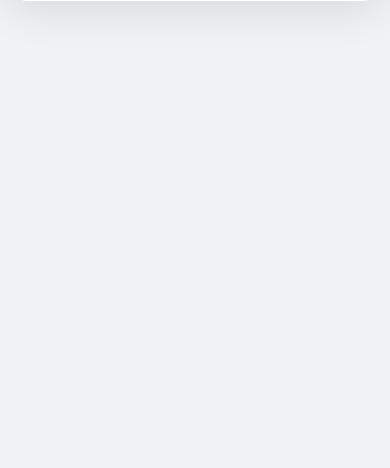
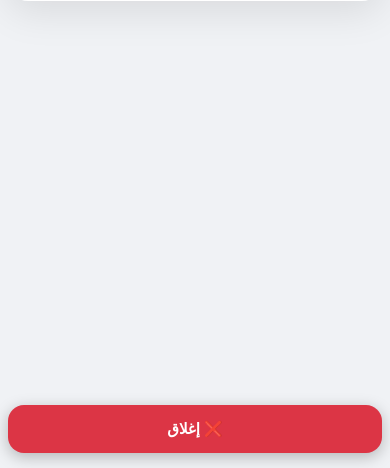
Before and after one commit to alfakharhm-source/AltaihWalKhathiTrade, a plain HTML site: page index.html in a window 390 px wide. Shown: the part 376-844 px from the top of the page. Drawn offline with Linux system fonts and the light colour scheme.

Commit message:
index.html

```diff
--- a/index.html
+++ b/index.html
@@ -560,9 +560,60 @@
         transform:rotate(360deg);
     }
 }
+/* زر إغلاق الصفحة */
+#closeAppBtn{
+    position:fixed;
+    bottom:15px;
+    left:50%;
+    transform:translateX(-50%);
+    z-index:99999;
+
+    background:#dc3545;
+    color:white;
+
+    border:none;
+    border-radius:16px;
+
+    padding:14px 28px;
+
+    font-size:16px;
+    font-weight:bold;
+
+    cursor:pointer;
+
+    box-shadow:0 4px 15px rgba(0,0,0,0.25);
+
+    transition:0.2s;
+}
+
+#closeAppBtn:hover{
+    transform:translateX(-50%) scale(1.05);
+}
+/* للهاتف */
+@media (max-width:768px){
+
+    #closeAppBtn{
+
+        font-size:15px;
+
+        padding:15px;
+
+        position:fixed;
+    bottom:15px;
+    left:50%;
+    transform:translateX(-50%);
+    z-index:99999;
+
+        width:calc(100% - 16px);
+    }
+}
+
     </style>
 </head>
 <body>
+    <button id="closeAppBtn" onclick="closeApplication()">
+    ❌ إغلاق
+</button>
 <div id="loadingScreen" style="display:none;">
 
     <div class="loader"></div>
@@ -2927,6 +2978,20 @@ async function clearBranchData(branch) {
         .style.display = 'none';
     }
 }
+// إغلاق الصفحة بالكامل
+// إغلاق الصفحة بالكامل
+function closeApplication(){
+
+    // محاولة إغلاق النافذة
+    window.close();
+
+    // إذا لم تغلق (بعض المتصفحات تمنع الإغلاق)
+    setTimeout(() => {
+
+        window.location.href = "about:blank";
+
+    }, 300);
+}
 </script>
 </body>
 </html>
```
